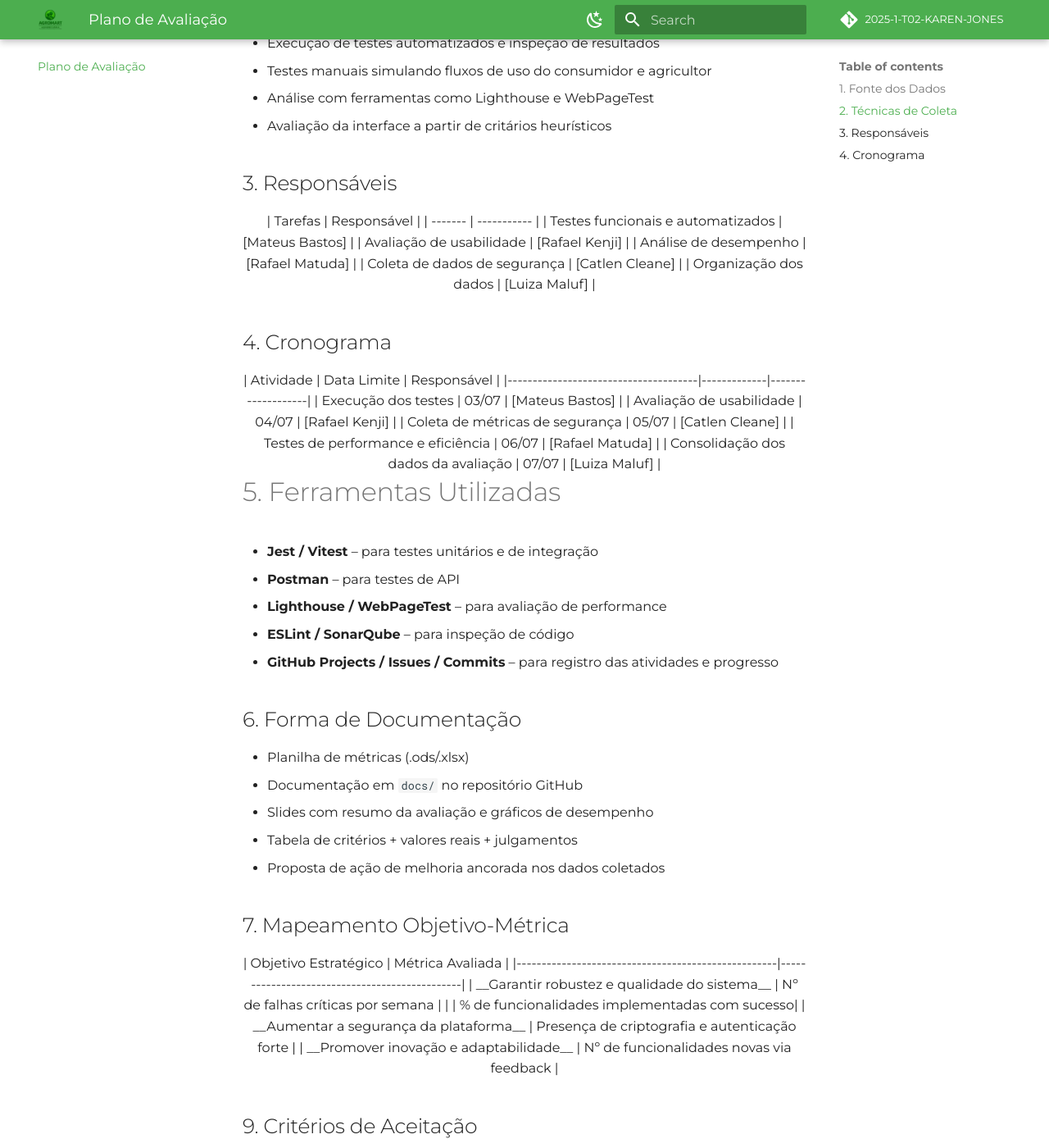
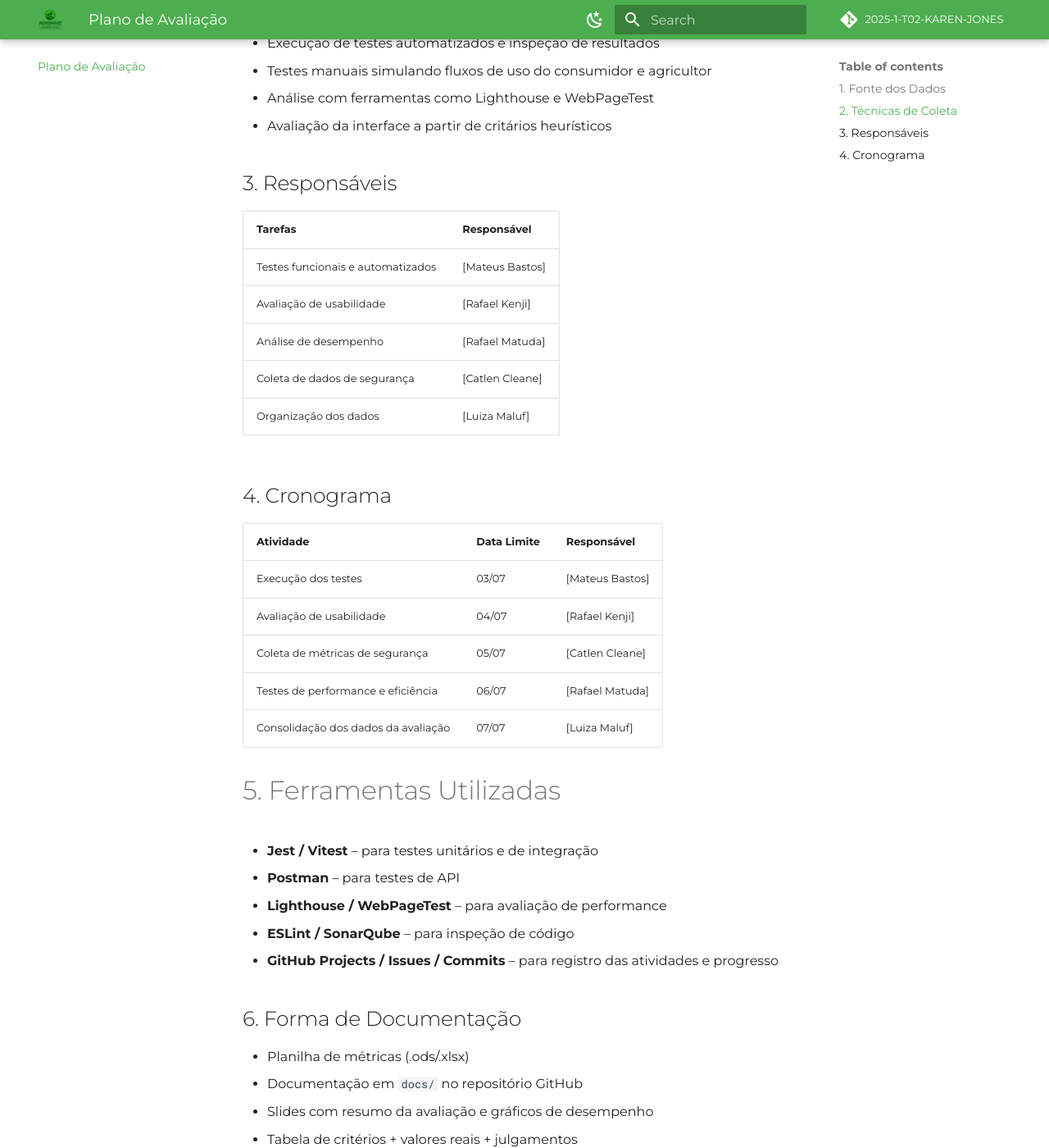
Before and after one commit to FCTE-Qualidade-de-Software-1/2025-1-T02-KAREN-JONES, an MkDocs documentation site: the page built from docs/plano_avaliacao.md, in a window 1280 px wide and 1400 px high, scrolled down 456 px. Shown: the whole window at 82% size. Built offline with MkDocs 1.6.1 and Material for MkDocs 9.7.7, drawn with Linux system fonts in a browser that asks for light colours; comment, search, counter and statistics services are not loaded; some of the changed text lies outside the part shown.

Commit message:
Correção de tabelas plano_avaliacao.md

```diff
--- a/docs/plano_avaliacao.md
+++ b/docs/plano_avaliacao.md
@@ -16,8 +16,6 @@
 
 ## 3. Responsáveis
 
-<center>
-
 | Tarefas | Responsável |
 | ------- | ----------- |
 | Testes funcionais e automatizados | [Mateus Bastos] |
@@ -26,11 +24,7 @@
 | Coleta de dados de segurança     | [Catlen Cleane] |
 | Organização dos dados            | [Luiza Maluf]  |
 
-</center>
-
 ## 4. Cronograma
-
-<center>
 
 | Atividade                            | Data Limite | Responsável       |
 |--------------------------------------|-------------|-------------------|
@@ -39,8 +33,6 @@
 | Coleta de métricas de segurança      | 05/07       | [Catlen Cleane]   |
 | Testes de performance e eficiência   | 06/07       | [Rafael Matuda]   |
 | Consolidação dos dados da avaliação  | 07/07       | [Luiza Maluf]     |
-
-</center>
 
 # 5. Ferramentas Utilizadas
 
@@ -60,8 +52,6 @@
 
 ## 7. Mapeamento Objetivo-Métrica
 
-<center>
-
 | Objetivo Estratégico                               | Métrica Avaliada                              |
 |----------------------------------------------------|-----------------------------------------------|
 | __Garantir robustez e qualidade do sistema__           | Nº de falhas críticas por semana              |
@@ -69,11 +59,9 @@
 | __Aumentar a segurança da plataforma__                 | Presença de criptografia e autenticação forte |
 | __Promover inovação e adaptabilidade__                 | Nº de funcionalidades novas via feedback     |
 
-</center>
 
-## 9. Critérios de Aceitação
 
-<center>
+## 8. Critérios de Aceitação
 
 | Métrica                           | Excelente | Aceitável | Ruim     |
 |----------------------------------|-----------|-----------|----------|
@@ -81,8 +69,6 @@
 | Taxa de falhas críticas (%)      | < 1%      | 1%–3%     | > 3%     |
 | Cobertura de testes (%)          | > 90%     | 70%–90%   | < 70%    |
 
-</center>
-
 ---
 ## Histórico de versão
 
```
